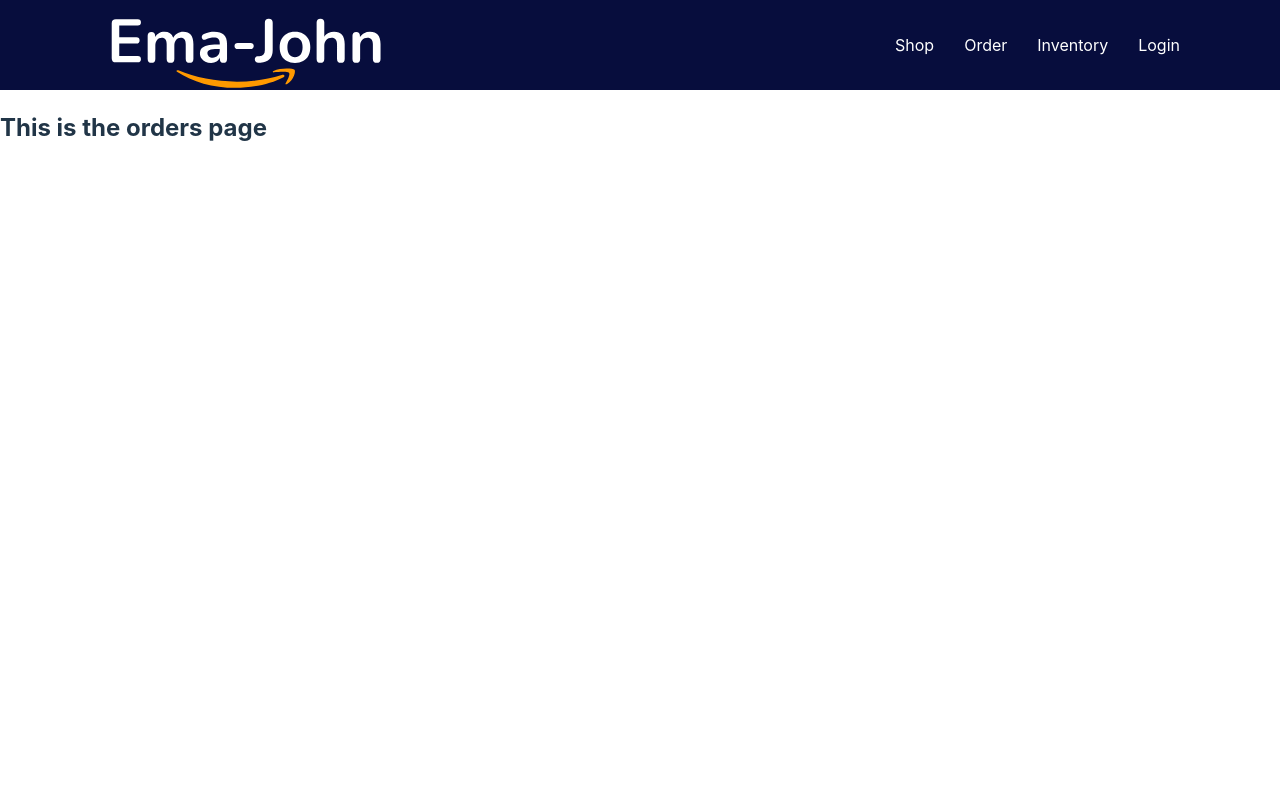
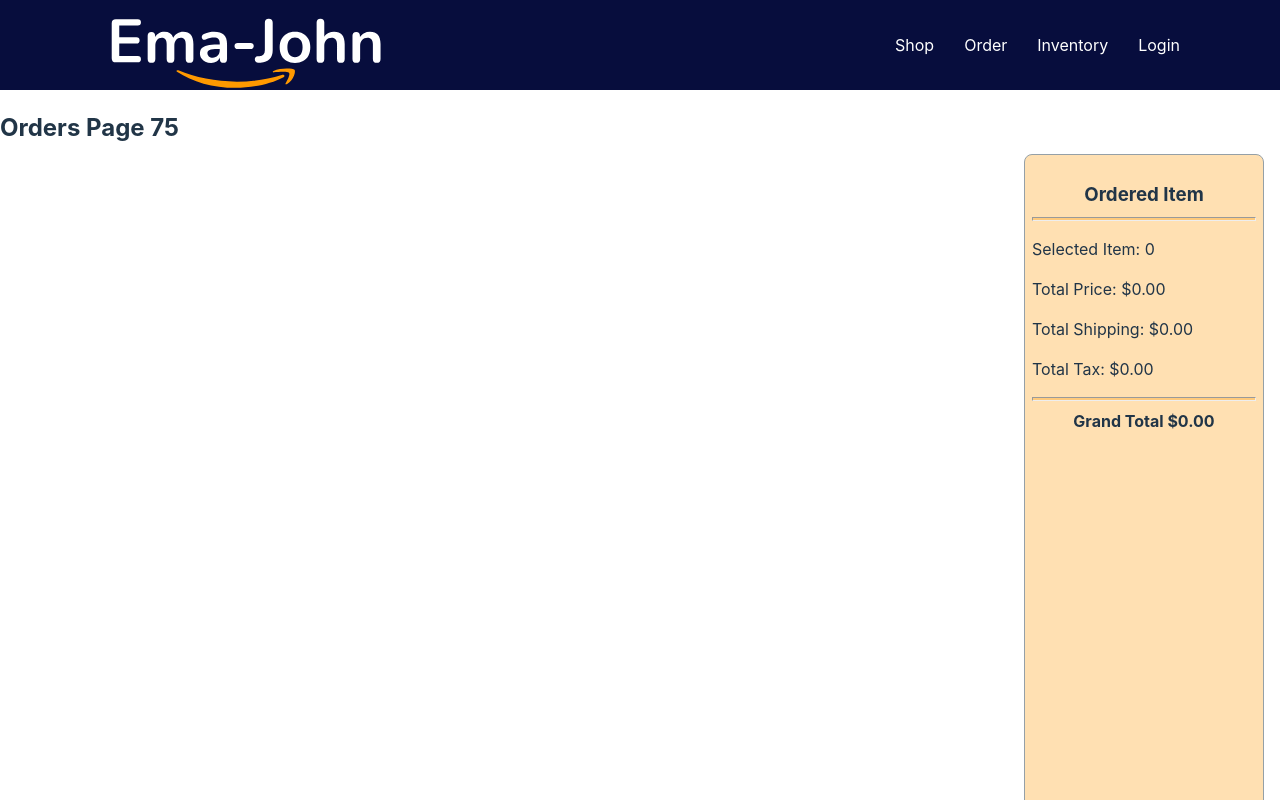
Before and after one commit to Mujahidul12628/Ema-John-resources, a React (Vite) app: page /orders in a window 1280 px wide. Shown: the top 800 px of the page. Built offline with nearby package versions, Linux system fonts and the light colour scheme.

Commit message:
Order data fetch from loader

```diff
--- a/src/assets/components/Header/Header.jsx
+++ b/src/assets/components/Header/Header.jsx
@@ -1,16 +1,17 @@
 import React from 'react';
 import './Header.css';
 import logo from '../../images/Logo.svg'
+import { Link } from 'react-router-dom';
 
 const Header = () => {
     return (
         <nav className='header-content'>
             <img src={logo} alt="" />
             <div className="ancor">
-                <a href="/">Shop</a>
-                <a href="/orders">Order</a>
-                <a href="/inventory">Inventory</a>
-                <a href="/login">Login</a>
+                <Link to="/">Shop</Link>
+                <Link to="/orders">Order</Link>
+                <Link to="/inventory">Inventory</Link>
+                <Link to="/login">Login</Link>
             </div>
         </nav>
     );
--- a/src/assets/components/Orders/Orders.jsx
+++ b/src/assets/components/Orders/Orders.jsx
@@ -1,9 +1,21 @@
 import React from 'react';
+import Cart from '../Cart/Cart';
+import { useLoaderData } from 'react-router-dom';
 
 const Orders = () => {
+
+    const products = useLoaderData();
+    console.log(products)
     return (
-        <div>
-            <h2>This is the orders page</h2>
+        <div className='shop-container'>
+            <div className="products-container">
+                <h2>Orders Page {products.length} </h2>
+            </div>
+            <div className="car-container">
+                <Cart cart={[]}></Cart>
+
+            </div>
+
         </div>
     );
 };
--- /dev/null
+++ b/src/loaders/cartProductsLoader.js
@@ -0,0 +1,8 @@
+const cartProductsLoader = async () => {
+    const loaderProducts = await fetch('products.json')
+    const products = await loaderProducts.json()
+    console.log(products)
+
+}
+
+export default cartProductsLoader
--- a/src/main.jsx
+++ b/src/main.jsx
@@ -11,6 +11,7 @@ import Home from './assets/components/Home/Home';
 import Orders from './assets/components/Orders/Orders';
 import Inventory from './assets/components/Inventory/Inventory';
 import Login from './assets/components/Login/Login';
+import cartProductsLoader from './loaders/cartProductsLoader';
 
 const router = createBrowserRouter([
   {
@@ -27,7 +28,10 @@ const router = createBrowserRouter([
       },
       {
         path: '/orders',
-        element: <Orders></Orders>
+        element: <Orders></Orders>,
+        loader: () => fetch('products.json')
+        // loader: cartProductsLoader
+
       },
       {
         path: '/login',
```
